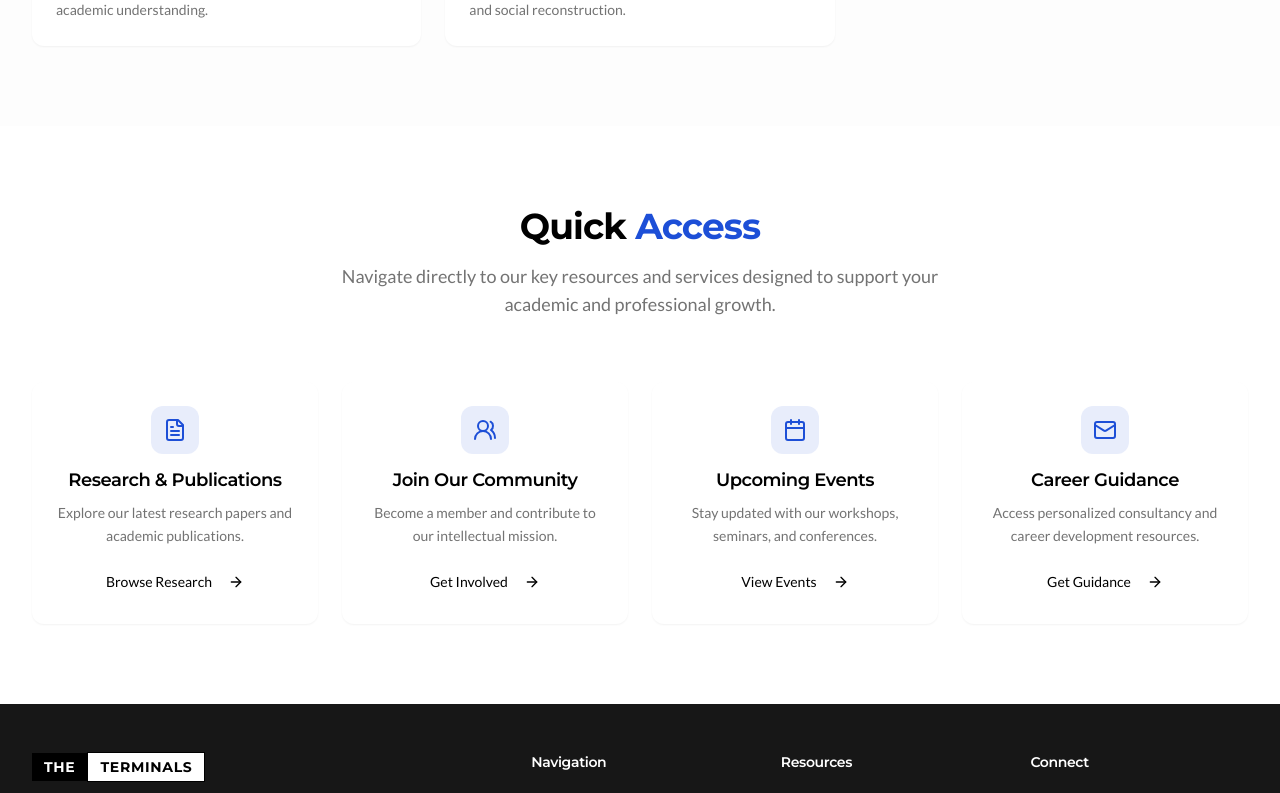
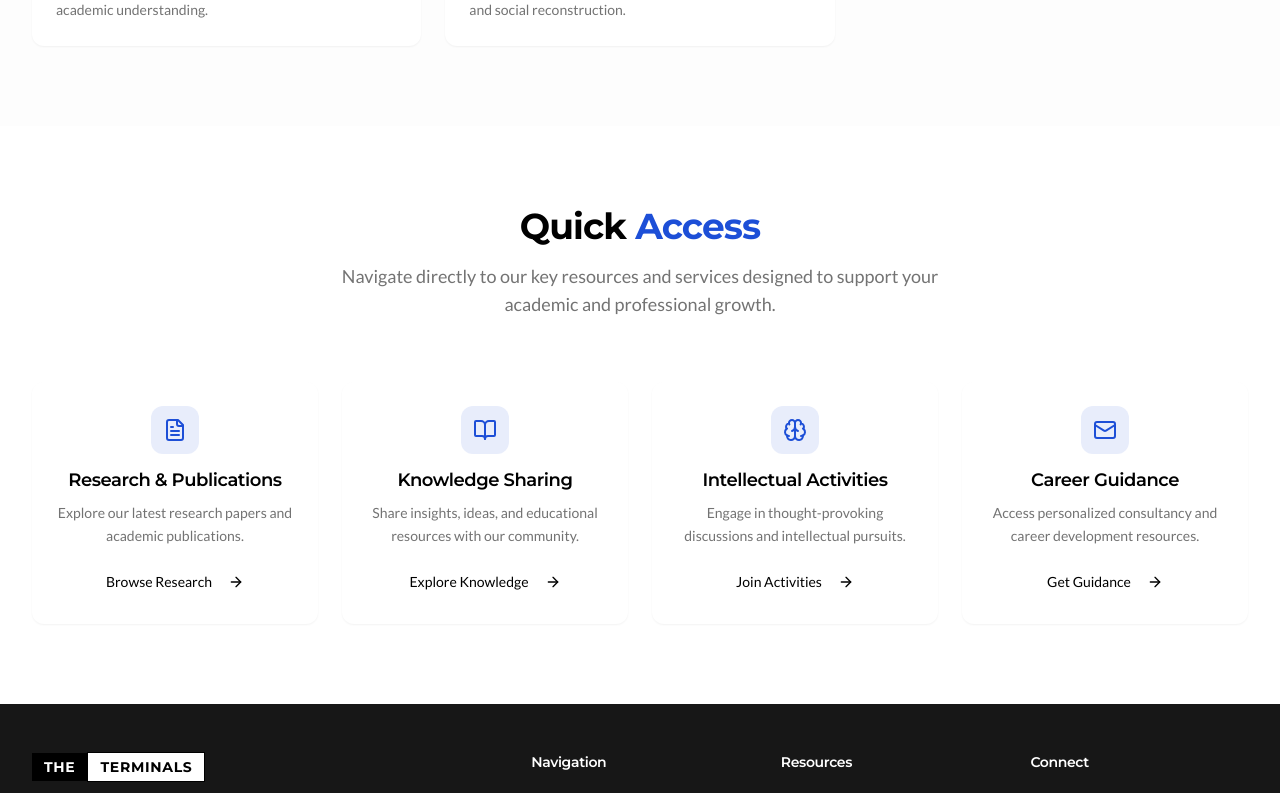
Before and after one commit to the-terminals/the-terminals, a React (Vite) app: page / in a window 1280 px wide. Shown: the part 1680-2473 px from the top of the page. Built offline with nearby package versions, Linux system fonts and the light colour scheme; the HTML template or start-up script is replaced by a standard one.

Commit message:
Update Quick Access Links

```diff
--- a/src/components/Hero.tsx
+++ b/src/components/Hero.tsx
@@ -46,7 +46,7 @@ const Hero = () => {
                     "Research & Development",
                     "Career Guidance",
                     "Educational Excellence",
-                    "Cultural Development",
+                    "Intellectual Activities",
                     "Social Responsibility",
                     "Technology Innovation",
                     "International Relations"
--- a/src/components/QuickLinks.tsx
+++ b/src/components/QuickLinks.tsx
@@ -1,4 +1,4 @@
-import { ArrowRight, FileText, Users2, Calendar, Mail } from "lucide-react";
+import { ArrowRight, FileText, Mail, BookOpen, Brain } from "lucide-react";
 import { Button } from "./ui/button";
 import { Card, CardContent } from "./ui/card";
 
@@ -12,18 +12,18 @@ const QuickLinks = () => {
       href: "#research",
     },
     {
-      icon: Users2,
-      title: "Join Our Community",
-      description: "Become a member and contribute to our intellectual mission.",
-      action: "Get Involved",
-      href: "#contact",
+      icon: BookOpen,
+      title: "Knowledge Sharing",
+      description: "Share insights, ideas, and educational resources with our community.",
+      action: "Explore Knowledge",
+      href: "#knowledge",
     },
     {
-      icon: Calendar,
-      title: "Upcoming Events",
-      description: "Stay updated with our workshops, seminars, and conferences.",
-      action: "View Events",
-      href: "#events",
+      icon: Brain,
+      title: "Intellectual Activities",
+      description: "Engage in thought-provoking discussions and intellectual pursuits.",
+      action: "Join Activities",
+      href: "#activities",
     },
     {
       icon: Mail,
```
